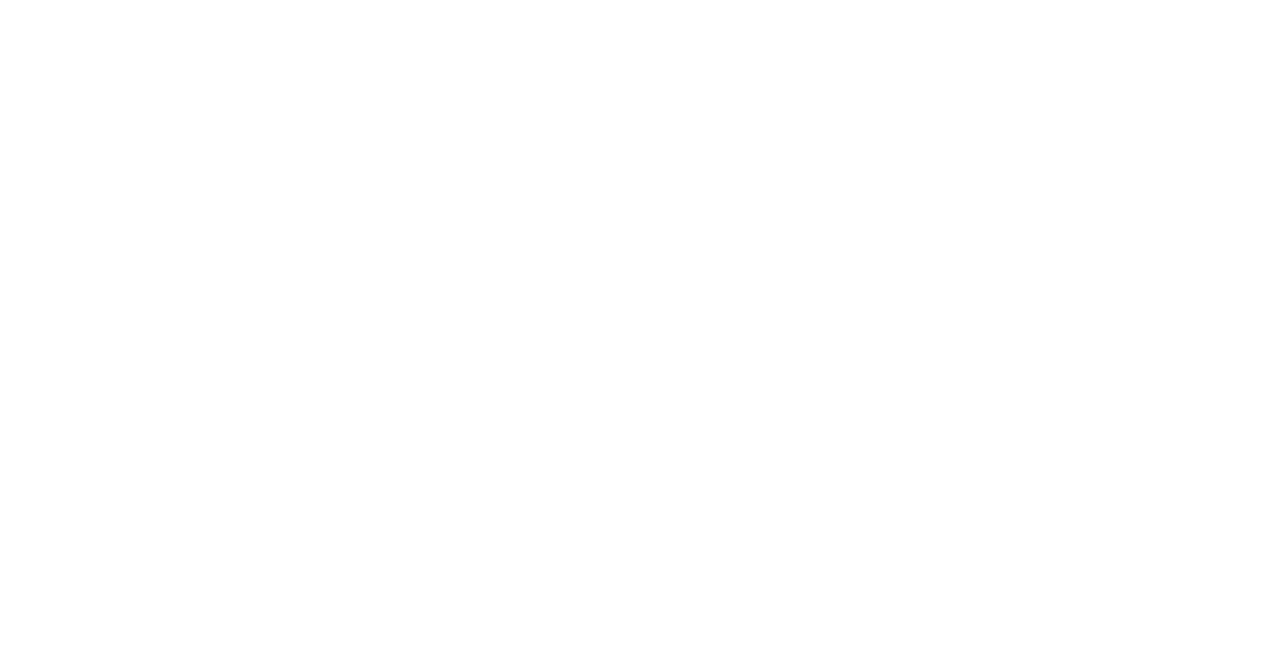
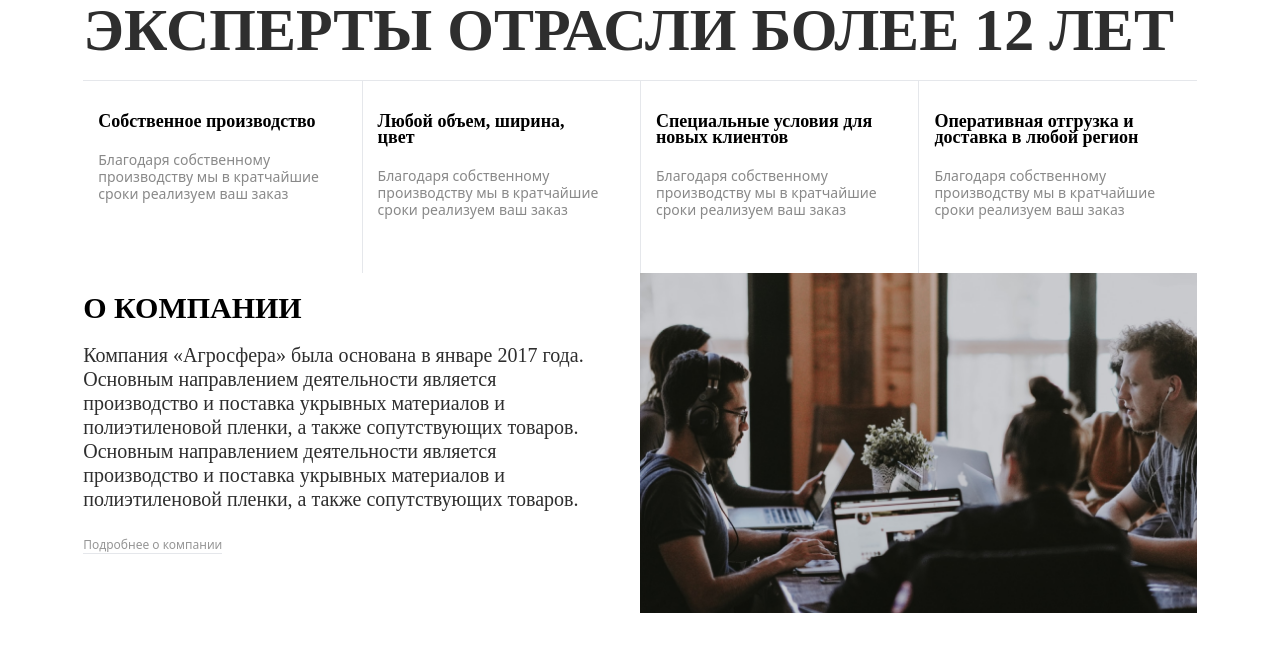
Before and after one commit to Prains/agro-site, a Next.js app: page / in a window 1280 px wide. Shown: the top 652 px of the page. Built offline with nearby package versions, Linux system fonts and the light colour scheme.

Commit message:
added about block

```diff
--- /dev/null
+++ b/components/About/About.jsx
@@ -0,0 +1,16 @@
+import React from "react";
+import AboutMain from "@/components/About/AboutMain/AboutMain";
+import { Subtitle } from "../ui";
+
+const About = () => {
+  return (
+    <div className="w-[87%] mb-[70px] md:mb-[110px] lg:mb-[180px]">
+      <Subtitle className="text-[30px] mb-[20px] leading-[100%]">
+        ЭКСПЕРТЫ ОТРАСЛИ БОЛЕЕ 12 ЛЕТ
+      </Subtitle>
+      <AboutMain />
+    </div>
+  );
+};
+
+export default About;
--- /dev/null
+++ b/components/About/AboutMain/AboutCompany/AboutCompany.jsx
@@ -0,0 +1,23 @@
+import React from "react";
+import { Paragraph } from "@/components/ui";
+
+export default function AboutCompany() {
+  return (
+    <article className="order-3 lg:order-2 lg:w-[50%]">
+      <h3 className="text-[30px] font-title font-bold mb-[20px] leading-[100%] lg:mt-[20px]">
+        О КОМПАНИИ
+      </h3>
+      <Paragraph className="text-[9px] leading-[120%] mb-[20px] lg:w-[90%] lg:leading-[120%]">
+        Компания «Агросфера» была основана в январе 2017 года. Основным
+        направлением деятельности является производство и поставка укрывных
+        материалов и полиэтиленовой пленки, а также сопутствующих товаров.
+        Основным направлением деятельности является производство и поставка
+        укрывных материалов и полиэтиленовой пленки, а также сопутствующих
+        товаров.
+      </Paragraph>
+      <a className="inline-block text-[#969696] text-[12px] leading-[110%] border-b border-solid pb-[2px] mb-[64px] cursor-pointer">
+        Подробнее о компании
+      </a>
+    </article>
+  );
+}
--- /dev/null
+++ b/components/About/AboutMain/AboutMain.jsx
@@ -0,0 +1,46 @@
+import React from "react";
+import Image from "next/image";
+import AboutMainCard from "@/components/About/AboutMain/AboutMainCard/AboutMainCard";
+import AboutCompany from "@/components/About/AboutMain/AboutCompany/AboutCompany";
+
+import { expertsPng } from "@/images/Homepage/about/about.js";
+
+export default function AboutMain() {
+  const infoBlocks = [
+    {
+      title: "Собственное производство",
+      text:
+        "Благодаря собственному производству мы в кратчайшие сроки реализуем ваш заказ",
+    },
+    {
+      title: "Любой объем, ширина, цвет",
+      text:
+        "Благодаря собственному производству мы в кратчайшие сроки реализуем ваш заказ",
+    },
+    {
+      title: "Специальные условия для новых клиентов",
+      text:
+        "Благодаря собственному производству мы в кратчайшие сроки реализуем ваш заказ",
+    },
+    {
+      title: "Оперативная отгрузка и доставка в любой регион",
+      text:
+        "Благодаря собственному производству мы в кратчайшие сроки реализуем ваш заказ",
+    },
+  ];
+  return (
+    <div className="flex flex-col flex-wrap lg:flex-row">
+      <Image
+        className="w-full mb-[24px] order-1 object-cover md:h-[340px] lg:order-3 lg:w-[50%]"
+        src={expertsPng}
+        alt="experts"
+      />
+      <div className="flex flex-row flex-wrap mb-[60px] order-2 lg:order-1 lg:mb-0 lg:border-solid lg:border-t">
+        {infoBlocks.map((infoBlock, i) => (
+          <AboutMainCard key={i} {...infoBlock} />
+        ))}
+      </div>
+      <AboutCompany />
+    </div>
+  );
+}
--- /dev/null
+++ b/components/About/AboutMain/AboutMainCard/AboutMainCard.jsx
@@ -0,0 +1,12 @@
+export default function AboutMainCard({ title, text }) {
+  return (
+    <article className="pl-[8px] h-[100px] border-solid border-x w-[50%] mb-[15px] even:border-l-0 md:pl-[20px] lg:w-[25%] lg:mb-0 lg:h-[192px] lg:px-[15px] lg:first:border-l-0 lg:even:border-l-[1px]  lg:border-r-0 lg:last:border-r-0">
+      <h3 className="font-title font-bold text-[13px] mb-[7px] leading-[90%] md:text-[15px] lg:text-[15px] md:w-[75%] lg:pt-[32px] lg:mb-[23px] lg:max-w-[90%] lg:w-[90%] lg:text-[18px]">
+        {title}
+      </h3>
+      <p className="text-textSecondary text-[10px] leading-[120%] max-w-[150px] md:max-w-[75%] md:text-[14px] md:leading-[120%] lg:max-w-[90%]">
+        {text}
+      </p>
+    </article>
+  );
+}
--- /dev/null
+++ b/images/Homepage/about/about.js
@@ -0,0 +1,3 @@
+import expertsPng from "./experts.png";
+
+export { expertsPng };
--- a/pages/index.js
+++ b/pages/index.js
@@ -1,5 +1,6 @@
-
+import About from "@/components/About/About";
+import Header from "@/components/Header/Header";
 
 export default function Home() {
-  return ;
+  return <About />;
 }
```
Also changed, not shown: images/Homepage/about/experts.png (added).
